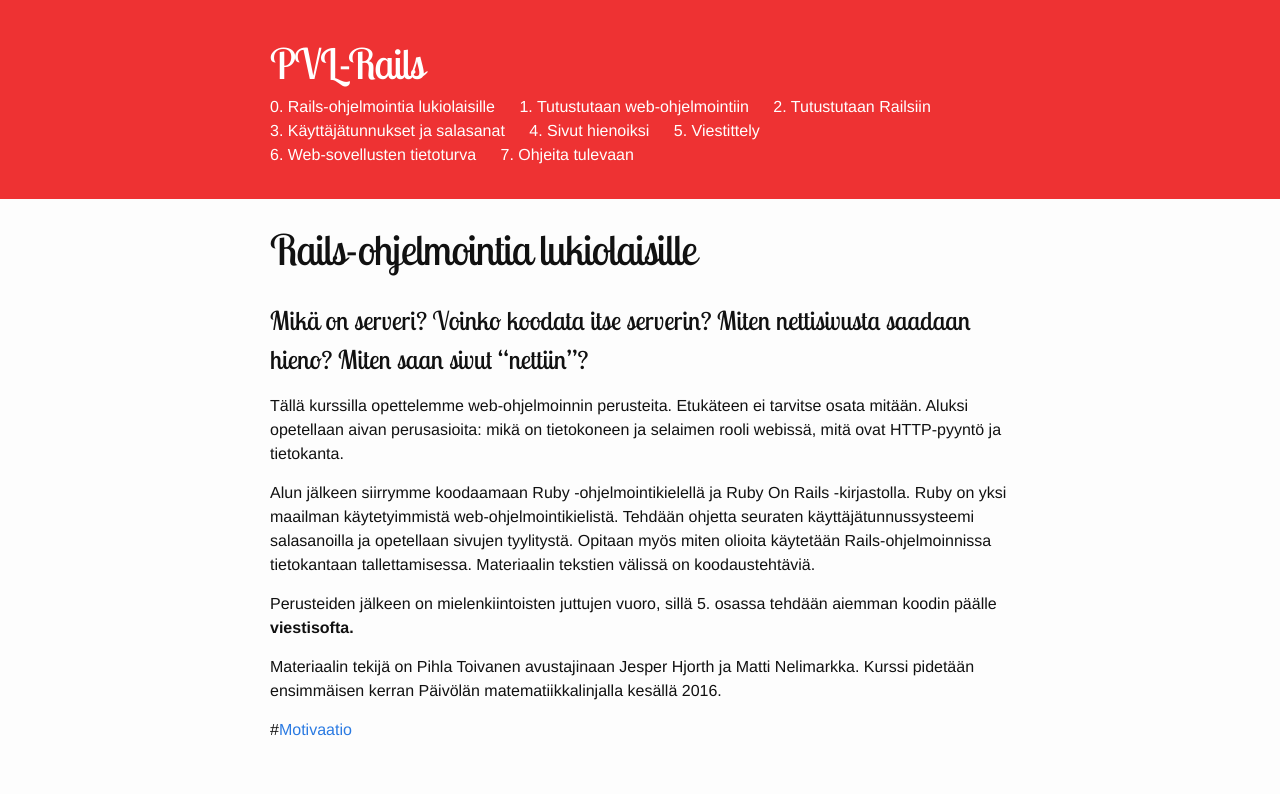
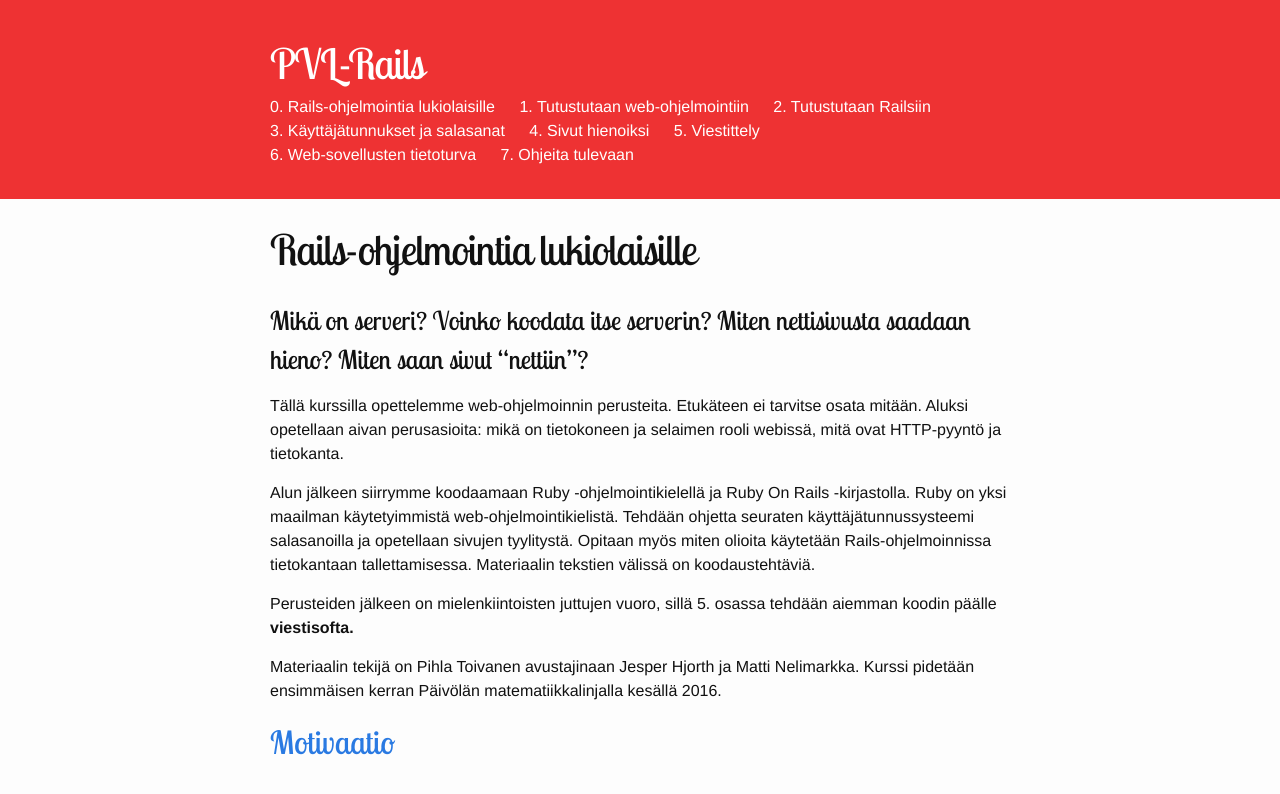
Before and after one commit to viderizer/pvl-rails.github.io, a Jekyll site: the page built from _pages/index.md, in a window 1280 px wide. Shown: the top 794 px of the page. Built offline with Jekyll 4.4.1, drawn with Linux system fonts in a browser that asks for light colours.

```diff
--- a/_pages/index.md
+++ b/_pages/index.md
@@ -27,4 +27,4 @@ Materiaalin tekijä on Pihla Toivanen avustajinaan Jesper Hjorth ja
 Matti Nelimarkka. Kurssi pidetään ensimmäisen kerran Päivölän
 matematiikkalinjalla kesällä 2016.
 
-#[Motivaatio](http://pvl-rails.github.io/motivaatio)
+## [Motivaatio](http://pvl-rails.github.io/motivaatio)
```
